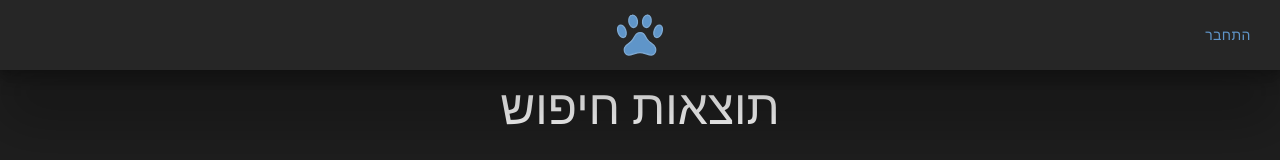
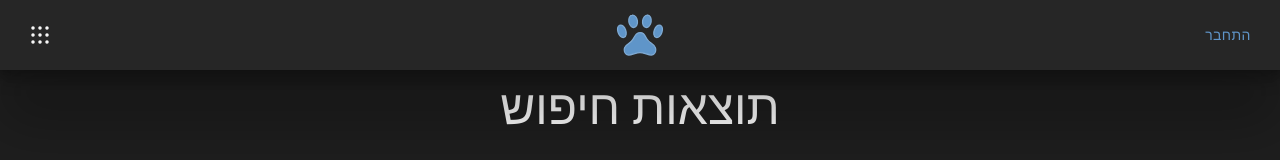
Before and after one commit to galzo/dog-finder, a React (Create React App) app: page /dog-finder/dogs/results in a window 1280 px wide. Shown: the top 160 px of the page. Built offline with nearby package versions, Linux system fonts and the light colour scheme.

Commit message:
add navigation

```diff
--- a/src/components/pageComponents/PageToolbar/PageToolbar.tsx
+++ b/src/components/pageComponents/PageToolbar/PageToolbar.tsx
@@ -1,10 +1,12 @@
-import { Box, useTheme } from "@mui/material";
+import { Box, IconButton, Menu, MenuItem, useTheme } from "@mui/material";
 import { createStyleHook } from "../../../hooks/styleHooks";
-import { IconPaw } from "@tabler/icons-react";
+import { IconGridDots, IconPaw } from "@tabler/icons-react";
 import { useNavigate } from "react-router-dom";
 import { AppRoutes } from "../../../consts/routes";
 import { AppShadows } from "../../../consts/shadows";
 import UserComponent from "../UserComponent/UserComponent";
+import { useState } from "react";
+import { AppTexts } from "../../../consts/texts";
 
 const usePageToolbarStyles = createStyleHook((theme) => {
   return {
@@ -20,6 +22,20 @@ const usePageToolbarStyles = createStyleHook((theme) => {
       position: "fixed",
       zIndex: 10,
     },
+    menuButton: {
+      position: "absolute",
+      left: 20,
+      borderRadius: 0,
+      "&:hover, &.Mui-focusVisible": {
+        backgroundColor: theme.palette.primary.light
+      },
+    },
+    menuItem: {
+      "&:hover, &.Mui-focusVisible": {
+        backgroundColor: theme.palette.primary.light
+      },
+      backgroundColor: theme.palette.background.paper,
+    }
   };
 });
 
@@ -27,6 +43,18 @@ export const PageToolbar = () => {
   const styles = usePageToolbarStyles();
   const theme = useTheme();
   const navigate = useNavigate();
+  const [isMenuOpen, setIsMenuOpen] = useState(false);
+  const [anchorEl, setAnchorEl] = useState<null | HTMLElement>(null);
+  const handleOpenMenu = (event: React.MouseEvent<HTMLElement>) => {
+    setAnchorEl(event.currentTarget);
+    setIsMenuOpen(true);
+  };
+
+  const handleCloseMenu = () => {
+    setAnchorEl(null);
+    setIsMenuOpen(false);
+  };
+
   return (
     <Box sx={styles.root}>
       <UserComponent />
@@ -40,6 +68,30 @@ export const PageToolbar = () => {
         size={60}
         onClick={() => navigate(AppRoutes.root)}
       />
+      <IconButton
+                onClick={handleOpenMenu}
+                sx={styles.menuButton}
+            >
+          <IconGridDots
+            strokeWidth={1.5}
+            color={theme.palette.text.primary}
+          />
+      </IconButton>
+      <Menu
+              open={isMenuOpen}
+              onClose={handleCloseMenu}
+              anchorEl={anchorEl}
+          >
+              <MenuItem onClick={() => navigate(AppRoutes.root)} sx={styles.menuItem}>
+                {AppTexts.navigation.home}
+              </MenuItem>
+              <MenuItem onClick={() => navigate(AppRoutes.dogs.search)} sx={styles.menuItem}>
+                {AppTexts.navigation.search}
+              </MenuItem>
+              <MenuItem onClick={() => navigate(AppRoutes.dogs.report)} sx={styles.menuItem}>
+                {AppTexts.navigation.report}
+              </MenuItem>
+          </Menu>
     </Box>
   );
 };
--- a/src/consts/texts.ts
+++ b/src/consts/texts.ts
@@ -57,4 +57,9 @@ export const AppTexts = {
     refresh: "רענן",
     loading: "...טוען תוצאות",
   },
+  navigation: {
+    home: "בית",
+    report: "דיווח על כלב",
+    search: "חיפוש"
+  }
 };
--- a/src/theme/theme.ts
+++ b/src/theme/theme.ts
@@ -21,7 +21,7 @@ const palette = {
     text: createTextColor(AppColors.text),
     action: {
       disabledBackground: '#878f99',
-      disabled: 'white'
+      disabled: 'white',
     }
 }
 
```
